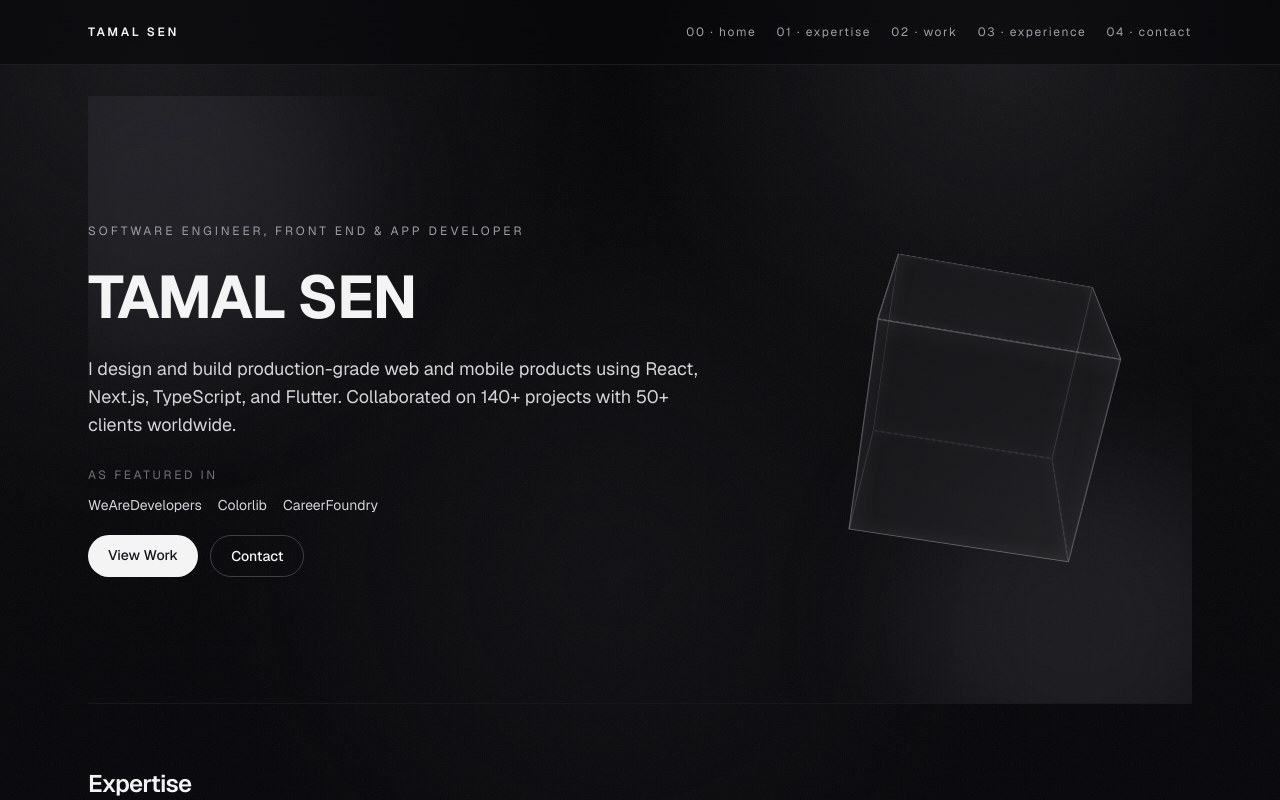
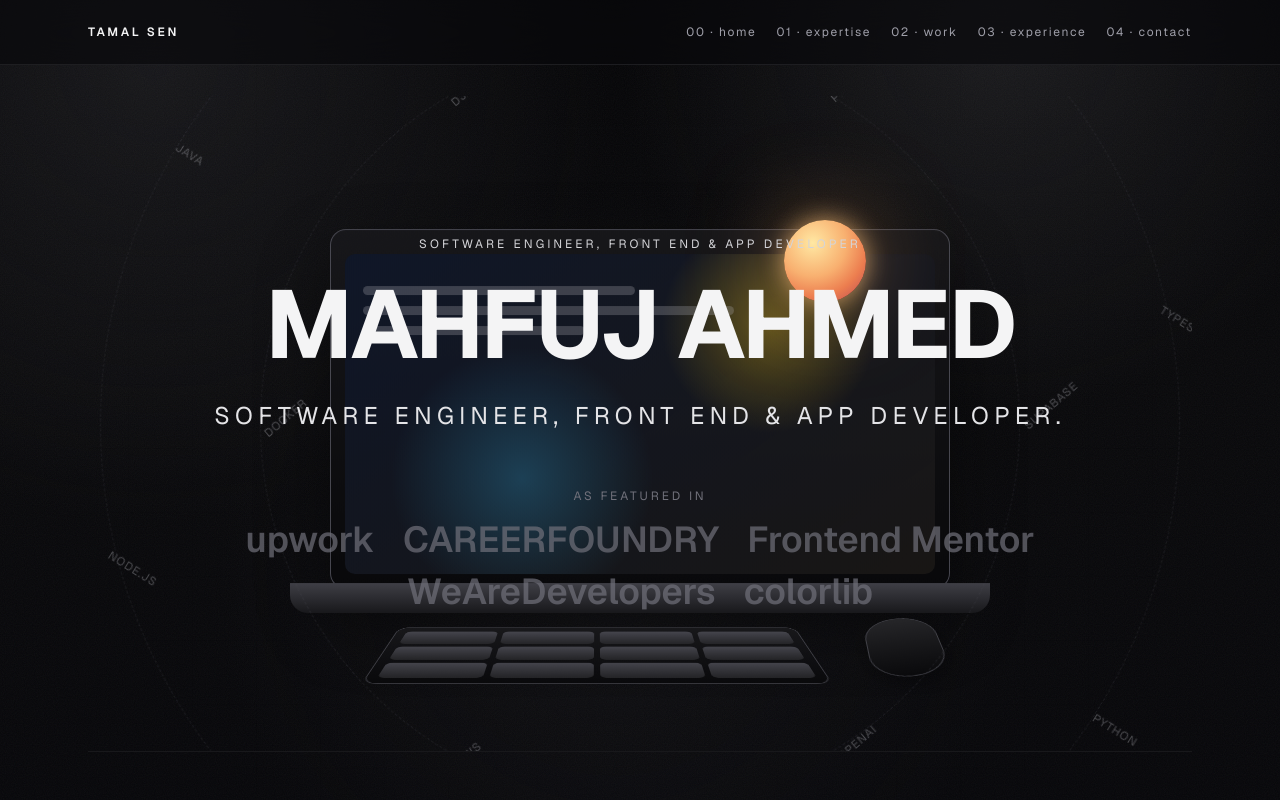
Before and after one commit to mahfuj02/mahfuj.dev, a Next.js app: page / in a window 1280 px wide. Shown: the top 800 px of the page. Built offline with nearby package versions, Linux system fonts and the light colour scheme.

Commit message:
feat: replace hero geometry with laptop keyboard mouse scene

```diff
--- a/src/app/globals.css
+++ b/src/app/globals.css
@@ -53,77 +53,225 @@ html {
   scroll-padding-top: 5rem;
 }
 
-.hero-glow {
+.hero-scene {
   position: absolute;
-  z-index: 0;
-  width: 22rem;
-  height: 22rem;
-  border-radius: 9999px;
-  filter: blur(60px);
+  inset: 0;
   pointer-events: none;
 }
 
-.hero-glow-left {
-  top: -5rem;
-  left: -6rem;
-  background: rgba(63, 63, 70, 0.34);
+.hero-laptop-scene {
+  position: absolute;
+  left: 50%;
+  top: 50%;
+  width: min(92vw, 1080px);
+  height: min(60vw, 620px);
+  transform: translate(-50%, -44%);
+  animation: sceneFloat 10s ease-in-out infinite;
 }
 
-.hero-glow-right {
-  right: -4rem;
-  bottom: -6rem;
-  background: rgba(82, 82, 91, 0.28);
+.hero-laptop-screen {
+  position: absolute;
+  left: 50%;
+  top: 14%;
+  width: min(54vw, 620px);
+  height: min(34vw, 360px);
+  transform: translateX(-50%);
+  border-radius: 16px;
+  border: 1px solid rgba(82, 82, 91, 0.85);
+  background: linear-gradient(180deg, rgba(24, 24, 27, 0.95), rgba(9, 9, 11, 0.95));
+  box-shadow: 0 30px 70px rgba(0, 0, 0, 0.45);
+  overflow: hidden;
 }
 
-.hero-cube-wrap {
-  position: relative;
-  width: 210px;
-  height: 210px;
-  perspective: 900px;
+.hero-laptop-camera {
+  position: absolute;
+  top: 8px;
+  left: 50%;
+  width: 8px;
+  height: 8px;
+  transform: translateX(-50%);
+  border-radius: 9999px;
+  background: #27272a;
 }
 
-.hero-cube {
+.hero-laptop-wallpaper {
+  position: absolute;
+  inset: 24px 14px 14px;
+  border-radius: 10px;
+  background:
+    radial-gradient(circle at 72% 22%, rgba(250, 204, 21, 0.33), transparent 22%),
+    radial-gradient(circle at 30% 70%, rgba(56, 189, 248, 0.25), transparent 28%),
+    linear-gradient(145deg, rgba(15, 23, 42, 0.9), rgba(28, 25, 23, 0.84));
+}
+
+.hero-laptop-code-row {
+  position: absolute;
+  left: 32px;
+  height: 9px;
+  border-radius: 9999px;
+  background: rgba(161, 161, 170, 0.3);
+  z-index: 1;
+}
+
+.hero-laptop-code-row-1 {
+  top: 56px;
+  width: 44%;
+}
+
+.hero-laptop-code-row-2 {
+  top: 76px;
+  width: 60%;
+}
+
+.hero-laptop-code-row-3 {
+  top: 96px;
+  width: 36%;
+}
+
+.hero-laptop-base {
+  position: absolute;
+  left: 50%;
+  top: calc(14% + min(34vw, 360px) - 6px);
+  width: min(60vw, 700px);
+  height: 30px;
+  transform: translateX(-50%);
+  border-radius: 0 0 18px 18px;
+  background: linear-gradient(180deg, #3f3f46, #18181b);
+}
+
+.hero-keyboard {
+  position: absolute;
+  left: 46%;
+  bottom: 8%;
+  width: min(40vw, 430px);
+  height: min(11vw, 120px);
+  transform: translateX(-50%) perspective(600px) rotateX(62deg);
+  border: 1px solid rgba(82, 82, 91, 0.7);
+  border-radius: 14px;
+  background: linear-gradient(180deg, rgba(24, 24, 27, 0.9), rgba(9, 9, 11, 0.95));
+  display: grid;
+  grid-template-columns: repeat(4, 1fr);
+  gap: 6px;
+  padding: 10px;
+}
+
+.hero-keyboard span {
+  border-radius: 6px;
+  background: linear-gradient(180deg, rgba(82, 82, 91, 0.78), rgba(39, 39, 42, 0.85));
+}
+
+.hero-mouse {
+  position: absolute;
+  left: calc(46% + min(24vw, 270px));
+  bottom: 10.5%;
+  width: min(7vw, 74px);
+  height: min(10vw, 104px);
+  border-radius: 9999px;
+  border: 1px solid rgba(82, 82, 91, 0.7);
+  background: linear-gradient(180deg, rgba(39, 39, 42, 0.95), rgba(9, 9, 11, 0.98));
+  transform: perspective(520px) rotateX(56deg) rotateZ(-10deg);
+  box-shadow: 0 10px 24px rgba(0, 0, 0, 0.35);
+}
+
+.hero-orb {
+  position: absolute;
+  width: 82px;
+  height: 82px;
+  border-radius: 9999px;
+  left: 63%;
+  top: 19%;
+  background: radial-gradient(circle at 35% 28%, #ffe8a3 0%, #f8b070 42%, #ec7d4f 68%, #b64554 100%);
+  box-shadow:
+    0 0 24px rgba(255, 196, 123, 0.72),
+    0 0 90px rgba(255, 178, 102, 0.5);
+}
+
+.hero-lang-orbit {
   position: absolute;
   inset: 0;
-  transform-style: preserve-3d;
-  animation: spinCube 14s linear infinite;
+  margin: auto;
+  border-radius: 9999px;
+  border: 1px dashed rgba(82, 82, 91, 0.22);
 }
 
-.hero-face {
+.hero-lang-orbit span {
   position: absolute;
-  width: 210px;
-  height: 210px;
-  border: 1px solid rgba(161, 161, 170, 0.45);
-  background: linear-gradient(
-    135deg,
-    rgba(24, 24, 27, 0.65),
-    rgba(39, 39, 42, 0.35)
-  );
-  box-shadow: inset 0 0 24px rgba(161, 161, 170, 0.08);
+  left: 50%;
+  top: 50%;
+  transform-origin: 0 0;
+  font-size: 0.72rem;
+  letter-spacing: 0.08em;
+  text-transform: uppercase;
+  color: rgba(161, 161, 170, 0.42);
+  white-space: nowrap;
 }
 
-.hero-face-front {
-  transform: translateZ(105px);
+.hero-lang-orbit-outer {
+  width: min(92vw, 1080px);
+  height: min(92vw, 1080px);
+  animation: orbitCW 70s linear infinite;
 }
 
-.hero-face-back {
-  transform: rotateY(180deg) translateZ(105px);
+.hero-lang-orbit-inner {
+  width: min(68vw, 760px);
+  height: min(68vw, 760px);
+  animation: orbitCCW 55s linear infinite;
 }
 
-.hero-face-left {
-  transform: rotateY(-90deg) translateZ(105px);
+.hero-lang-orbit-outer span:nth-child(1) {
+  transform: rotate(0deg) translateY(calc(-1 * min(46vw, 540px))) rotate(0deg);
 }
 
-.hero-face-right {
-  transform: rotateY(90deg) translateZ(105px);
+.hero-lang-orbit-outer span:nth-child(2) {
+  transform: rotate(45deg) translateY(calc(-1 * min(46vw, 540px))) rotate(-45deg);
 }
 
-.hero-face-top {
-  transform: rotateX(90deg) translateZ(105px);
+.hero-lang-orbit-outer span:nth-child(3) {
+  transform: rotate(90deg) translateY(calc(-1 * min(46vw, 540px))) rotate(-90deg);
 }
 
-.hero-face-bottom {
-  transform: rotateX(-90deg) translateZ(105px);
+.hero-lang-orbit-outer span:nth-child(4) {
+  transform: rotate(135deg) translateY(calc(-1 * min(46vw, 540px))) rotate(-135deg);
+}
+
+.hero-lang-orbit-outer span:nth-child(5) {
+  transform: rotate(180deg) translateY(calc(-1 * min(46vw, 540px))) rotate(-180deg);
+}
+
+.hero-lang-orbit-outer span:nth-child(6) {
+  transform: rotate(225deg) translateY(calc(-1 * min(46vw, 540px))) rotate(-225deg);
+}
+
+.hero-lang-orbit-outer span:nth-child(7) {
+  transform: rotate(270deg) translateY(calc(-1 * min(46vw, 540px))) rotate(-270deg);
+}
+
+.hero-lang-orbit-outer span:nth-child(8) {
+  transform: rotate(315deg) translateY(calc(-1 * min(46vw, 540px))) rotate(-315deg);
+}
+
+.hero-lang-orbit-inner span:nth-child(1) {
+  transform: rotate(10deg) translateY(calc(-1 * min(34vw, 380px))) rotate(-10deg);
+}
+
+.hero-lang-orbit-inner span:nth-child(2) {
+  transform: rotate(70deg) translateY(calc(-1 * min(34vw, 380px))) rotate(-70deg);
+}
+
+.hero-lang-orbit-inner span:nth-child(3) {
+  transform: rotate(130deg) translateY(calc(-1 * min(34vw, 380px))) rotate(-130deg);
+}
+
+.hero-lang-orbit-inner span:nth-child(4) {
+  transform: rotate(190deg) translateY(calc(-1 * min(34vw, 380px))) rotate(-190deg);
+}
+
+.hero-lang-orbit-inner span:nth-child(5) {
+  transform: rotate(250deg) translateY(calc(-1 * min(34vw, 380px))) rotate(-250deg);
+}
+
+.hero-lang-orbit-inner span:nth-child(6) {
+  transform: rotate(310deg) translateY(calc(-1 * min(34vw, 380px))) rotate(-310deg);
 }
 
 .mobile-3d-wrap {
@@ -167,11 +315,73 @@ html {
   background: radial-gradient(circle, rgba(113, 113, 122, 0.3), transparent 70%);
 }
 
-@keyframes spinCube {
+@keyframes sceneFloat {
   0% {
-    transform: rotateX(-24deg) rotateY(0deg) rotateZ(10deg);
+    transform: translate(-50%, -44%);
+  }
+  50% {
+    transform: translate(-50%, -45.5%);
   }
   100% {
-    transform: rotateX(-24deg) rotateY(360deg) rotateZ(10deg);
+    transform: translate(-50%, -44%);
   }
 }
+
+@keyframes orbitCW {
+  from {
+    transform: rotate(0deg);
+  }
+  to {
+    transform: rotate(360deg);
+  }
+}
+
+@keyframes orbitCCW {
+  from {
+    transform: rotate(360deg);
+  }
+  to {
+    transform: rotate(0deg);
+  }
+}
+
+@media (max-width: 1024px) {
+  .hero-laptop-scene {
+    transform: translate(-50%, -46%);
+  }
+
+  .hero-laptop-screen {
+    width: min(72vw, 560px);
+    height: min(42vw, 300px);
+  }
+
+  .hero-laptop-base {
+    width: min(78vw, 620px);
+    top: calc(14% + min(42vw, 300px) - 4px);
+  }
+
+  .hero-keyboard {
+    left: 50%;
+    bottom: 7%;
+    width: min(56vw, 420px);
+    height: min(16vw, 110px);
+  }
+
+  .hero-mouse {
+    left: calc(50% + min(34vw, 240px));
+    bottom: 9.6%;
+    width: min(9vw, 70px);
+    height: min(13vw, 96px);
+  }
+
+  .hero-orb {
+    left: 64%;
+    top: 18%;
+    width: 66px;
+    height: 66px;
+  }
+
+  .hero-lang-orbit span {
+    font-size: 0.62rem;
+  }
+}
--- a/src/components/hero-section.tsx
+++ b/src/components/hero-section.tsx
@@ -6,18 +6,61 @@ export function HeroSection() {
   return (
     <section
       id="home"
-      className="relative flex min-h-[76vh] items-center overflow-hidden border-b border-zinc-900 py-16"
+      className="relative flex min-h-[82vh] items-center overflow-hidden border-b border-zinc-900 py-16"
     >
-      <div className="hero-glow hero-glow-left" />
-      <div className="hero-glow hero-glow-right" />
+      <div className="hero-scene" aria-hidden="true">
+        <div className="hero-laptop-scene">
+          <div className="hero-laptop-screen">
+            <div className="hero-laptop-camera" />
+            <div className="hero-laptop-wallpaper" />
+            <div className="hero-laptop-code-row hero-laptop-code-row-1" />
+            <div className="hero-laptop-code-row hero-laptop-code-row-2" />
+            <div className="hero-laptop-code-row hero-laptop-code-row-3" />
+          </div>
+          <div className="hero-laptop-base" />
+          <div className="hero-keyboard">
+            <span />
+            <span />
+            <span />
+            <span />
+            <span />
+            <span />
+            <span />
+            <span />
+            <span />
+            <span />
+            <span />
+            <span />
+          </div>
+          <div className="hero-mouse" />
+        </div>
+        <div className="hero-orb" />
+        <div className="hero-lang-orbit hero-lang-orbit-outer">
+          <span>C++</span>
+          <span>TypeScript</span>
+          <span>Python</span>
+          <span>React</span>
+          <span>Next.js</span>
+          <span>Node.js</span>
+          <span>Java</span>
+          <span>C</span>
+        </div>
+        <div className="hero-lang-orbit hero-lang-orbit-inner">
+          <span>Django</span>
+          <span>PostgreSQL</span>
+          <span>Supabase</span>
+          <span>OpenAI</span>
+          <span>AWS</span>
+          <span>Docker</span>
+        </div>
+      </div>
 
-      <div className="relative z-10 grid w-full items-center gap-10 lg:grid-cols-[1.2fr_0.8fr]">
-        <div className="space-y-7">
+      <div className="relative z-10 w-full text-center">
         <motion.p
           initial={{ opacity: 0, y: 24 }}
           animate={{ opacity: 1, y: 0 }}
           transition={{ duration: 0.5, ease: "easeOut" }}
-          className="text-xs uppercase tracking-[0.25em] text-zinc-400"
+          className="text-xs uppercase tracking-[0.26em] text-zinc-300"
         >
           Software Engineer, Front End & App Developer
         </motion.p>
@@ -26,66 +69,33 @@ export function HeroSection() {
           initial={{ opacity: 0, y: 24 }}
           animate={{ opacity: 1, y: 0 }}
           transition={{ duration: 0.55, delay: 0.08, ease: "easeOut" }}
-          className="text-5xl font-bold tracking-tight sm:text-6xl"
+          className="mt-6 text-6xl font-bold tracking-tight text-zinc-100 sm:text-7xl lg:text-8xl"
         >
-          TAMAL SEN
+          MAHFUJ AHMED
         </motion.h1>
 
         <motion.p
           initial={{ opacity: 0, y: 24 }}
           animate={{ opacity: 1, y: 0 }}
           transition={{ duration: 0.55, delay: 0.16, ease: "easeOut" }}
-          className="max-w-3xl text-base leading-7 text-zinc-300 sm:text-lg"
+          className="mx-auto mt-7 max-w-4xl text-lg uppercase tracking-[0.22em] text-zinc-200 sm:text-2xl"
         >
-          I design and build production-grade web and mobile products using React,
-          Next.js, TypeScript, and Flutter. Collaborated on 140+ projects with 50+
-          clients worldwide.
+          Software Engineer, Front End & App Developer.
         </motion.p>
 
         <motion.div
           initial={{ opacity: 0, y: 24 }}
           animate={{ opacity: 1, y: 0 }}
           transition={{ duration: 0.55, delay: 0.24, ease: "easeOut" }}
-          className="space-y-3"
+          className="mt-14 space-y-4"
         >
-          <p className="text-xs uppercase tracking-[0.22em] text-zinc-500">As featured in</p>
-          <div className="flex flex-wrap gap-4 text-sm text-zinc-300">
-            <a className="transition-colors hover:text-white" href="https://www.wearedevelopers.com/" target="_blank" rel="noreferrer">WeAreDevelopers</a>
-            <a className="transition-colors hover:text-white" href="https://colorlib.com/" target="_blank" rel="noreferrer">Colorlib</a>
-            <a className="transition-colors hover:text-white" href="https://careerfoundry.com/" target="_blank" rel="noreferrer">CareerFoundry</a>
-          </div>
-          <div className="flex flex-wrap gap-3 pt-2">
-            <a
-              href="#work"
-              className="rounded-full bg-zinc-100 px-5 py-2.5 text-sm font-medium text-zinc-900 transition-opacity hover:opacity-90"
-            >
-              View Work
-            </a>
-            <a
-              href="#contact"
-              className="rounded-full border border-zinc-700 px-5 py-2.5 text-sm font-medium text-zinc-100 transition-colors hover:border-zinc-500"
-            >
-              Contact
-            </a>
-          </div>
-        </motion.div>
-        </div>
-
-        <motion.div
-          initial={{ opacity: 0, y: 24, scale: 0.96 }}
-          animate={{ opacity: 1, y: 0, scale: 1 }}
-          transition={{ duration: 0.65, delay: 0.2, ease: "easeOut" }}
-          className="relative mx-auto hidden h-80 w-80 items-center justify-center lg:flex"
-        >
-          <div className="hero-cube-wrap">
-            <div className="hero-cube">
-              <span className="hero-face hero-face-front" />
-              <span className="hero-face hero-face-back" />
-              <span className="hero-face hero-face-left" />
-              <span className="hero-face hero-face-right" />
-              <span className="hero-face hero-face-top" />
-              <span className="hero-face hero-face-bottom" />
-            </div>
+          <p className="text-xs uppercase tracking-[0.24em] text-zinc-500">As featured in</p>
+          <div className="flex flex-wrap items-center justify-center gap-x-7 gap-y-3 text-xl font-semibold text-zinc-500/70 sm:text-4xl">
+            <span>upwork</span>
+            <span>CAREERFOUNDRY</span>
+            <span>Frontend Mentor</span>
+            <span>WeAreDevelopers</span>
+            <span>colorlib</span>
           </div>
         </motion.div>
       </div>
```
